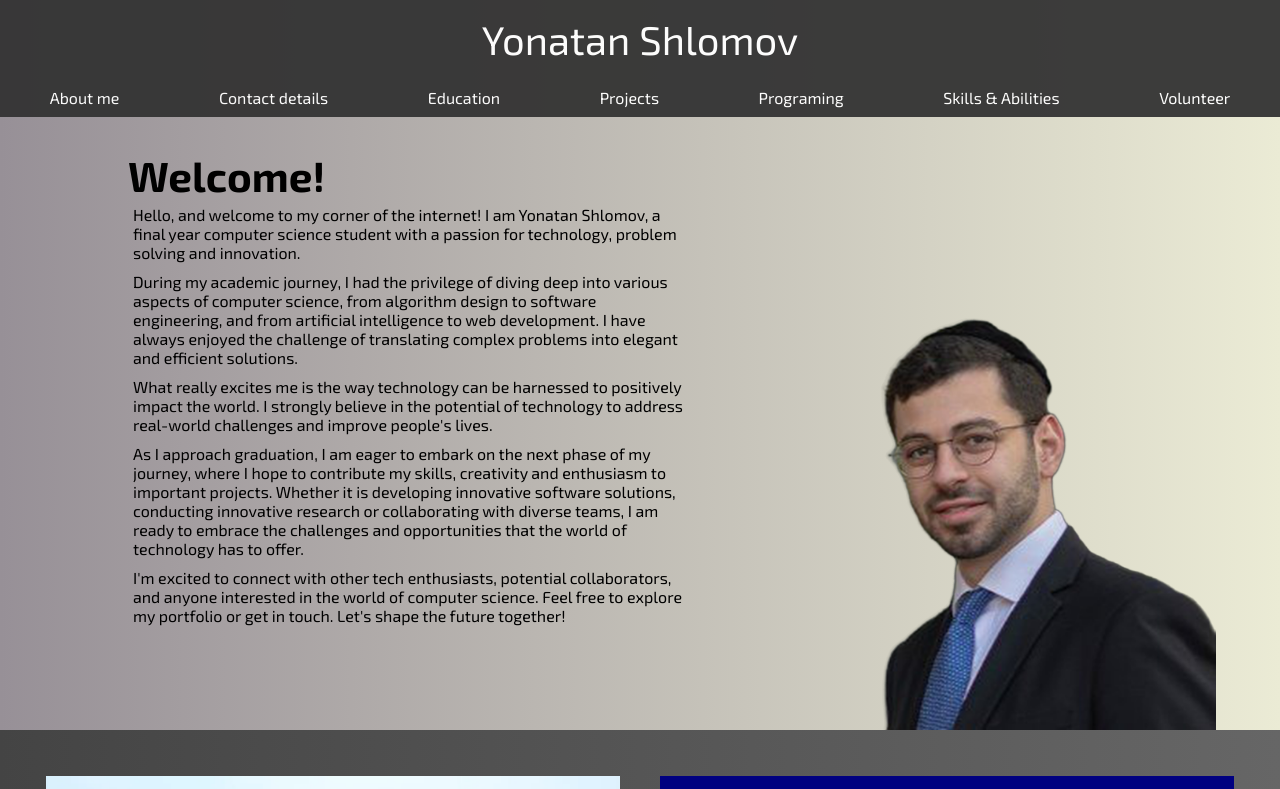
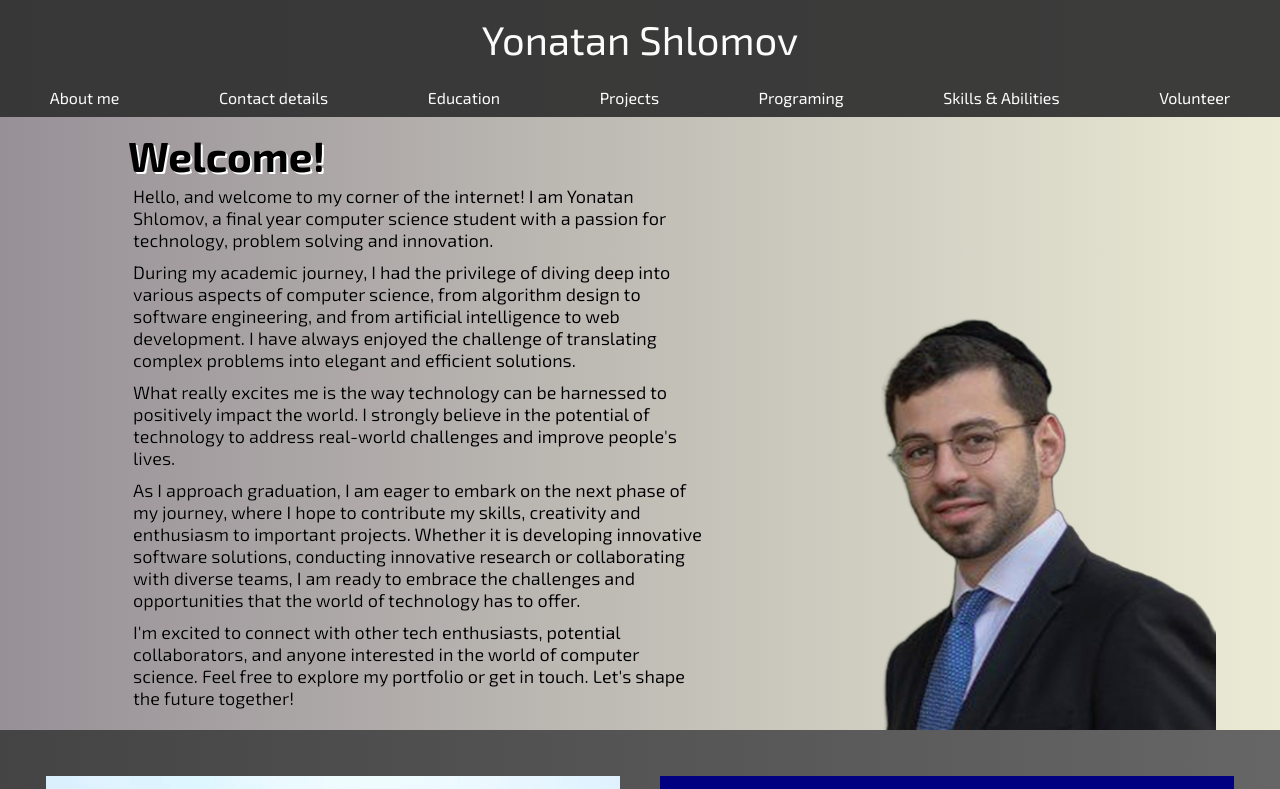
Before and after one commit to jshlomov/my-resume, a React (Create React App) app: page / in a window 1280 px wide. Shown: the top 789 px of the page. Built offline with nearby package versions, Linux system fonts and the light colour scheme.

Commit message:
Generic colors style

```diff
--- a/src/Components/About/About.css
+++ b/src/Components/About/About.css
@@ -1,16 +1,19 @@
 .About {
-  min-height: 580px;
-  background: rgb(151, 144, 151);
-  background: linear-gradient(
-    90deg,
-    rgba(151, 144, 151, 1) 0%,
-    rgba(235, 235, 213, 1) 100%
-  );
+  min-height: 600px;
   padding-top: 400px;
   display: flex;
   flex-direction: column;
   justify-content: center;
   align-items: center;
+
+  /*
+  the color in the index
+  background: rgb(151, 144, 151);
+  background: linear-gradient(
+  90deg,
+  rgba(151, 144, 151, 1) 0%,
+  rgba(235, 235, 213, 1) 100%
+  ); */
 }
 
 .About .Container {
@@ -22,12 +25,15 @@
 
 .About .Container h1 {
   font-size: 42px;
+  /* filter: drop-shadow(0.05em 0.05em white); */
 }
 
 .About .Container p {
   text-align: center;
   padding: 5px 10px 5px 10px;
   max-width: 475px;
+  font-size: 18px;
+  /* filter: drop-shadow(0.05em 0.05em white); */
 }
 
 .About .myPicture {
@@ -36,20 +42,19 @@
 
 @media screen and (min-width: 768px) and (max-width: 1150px) {
   .About {
-    padding-top: 150px;
+    padding-top: 130px;
   }
 
   .About .Container p {
-    max-width: 550px;
+    max-width: 650px;
     padding: 5px;
   }
-
 }
 
 @media screen and (min-width: 1150px) {
   .About {
     display: block;
-    padding-top: 150px;
+    padding-top: 130px;
     position: relative;
   }
 
@@ -62,7 +67,7 @@
   .About .Container p {
     padding: 5px;
     text-align: start;
-    max-width: 550px;
+    max-width: 570px;
   }
   .About .myPicture {
     position: absolute;
--- a/src/Components/About/About.jsx
+++ b/src/Components/About/About.jsx
@@ -4,7 +4,7 @@ import React from "react";
 
 function About() {
   return (
-    <div className="About">
+    <div className="About colorOne">
       <div className="Container">
         <h1>Welcome!</h1>
         <p>
--- a/src/index.css
+++ b/src/index.css
@@ -1,5 +1,43 @@
 * {
-    /* font-family: Verdana; */
-    font-family: 'Exo 2', sans-serif;
-    margin: 0;
+  /* font-family: Verdana; */
+  font-family: "Exo 2", sans-serif;
+  margin: 0;
 }
+
+.colorOne {
+  background: rgb(151, 144, 151);
+  background: linear-gradient(
+    90deg,
+    rgba(151, 144, 151, 1) 0%,
+    rgba(235, 235, 213, 1) 100%
+  );
+  color: black;
+  filter: drop-shadow(0.05em 0.05em white);
+}
+
+.colorOne h1,
+.colorOne h2,
+.colorOne header,
+.colorOne p {
+  color: black;
+  filter: drop-shadow(0.05em 0.05em white);
+}
+
+.colorTwo {
+  background: rgb(68, 68, 68);
+  background: linear-gradient(
+    90deg,
+    rgba(68, 68, 68, 1) 0%,
+    rgba(102, 102, 102, 1) 100%
+  );
+  color: black;
+  filter: drop-shadow(0.05em 0.05em white);
+}
+
+.colorTwo h1,
+.colorTwo h2,
+.colorTwo header,
+.colorTwo p {
+  color: white;
+  filter: drop-shadow(0.05em 0.05em black);
+}
```
